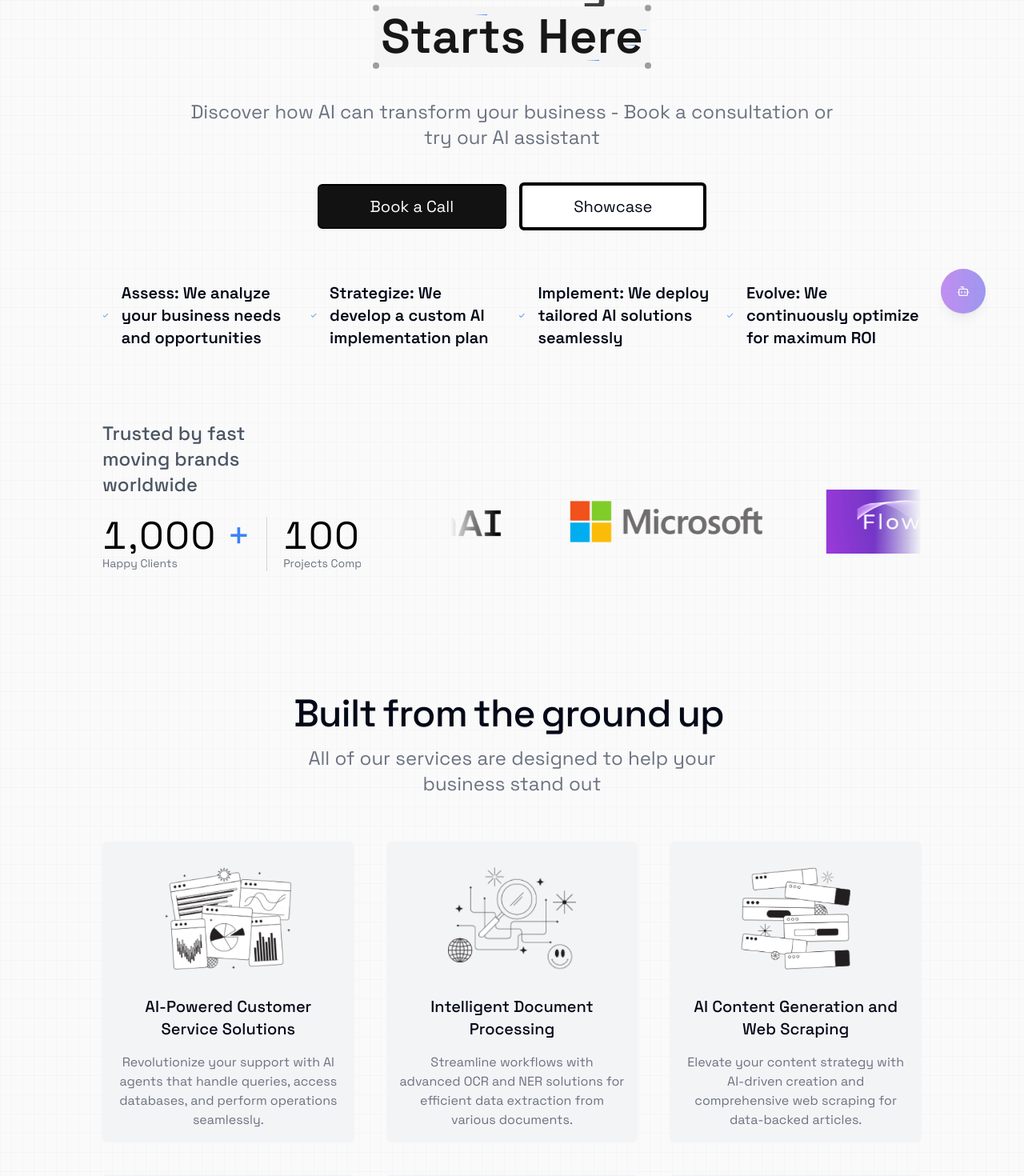
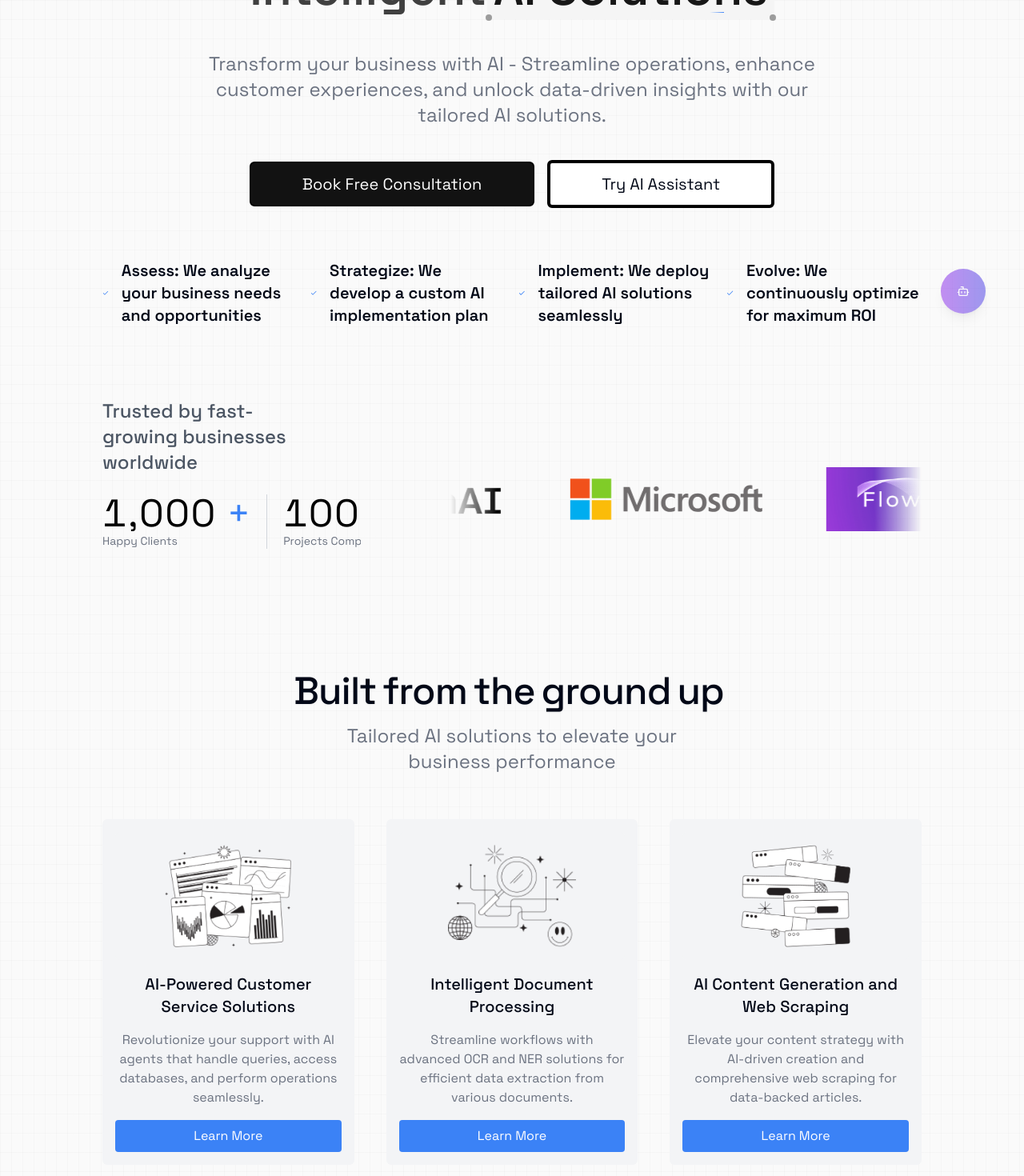
Before and after one commit to wssranjula/AI-Agency, a Next.js app: page / in a window 1280 px wide. Shown: the part 360-1830 px from the top of the page at 80% size. Built offline with nearby package versions, Linux system fonts and the light colour scheme; what flowise-sdk would draw is missing.

Commit message:
added some seo meta tags

```diff
--- a/app/page.tsx
+++ b/app/page.tsx
@@ -1,8 +1,7 @@
 "use client";
 
-import { AnimatedBeamMultipleOutputDemo } from "@/components/demos/animated-beam-demo";
+import Head from 'next/head';
 import { AnimatedShinyTextDemo } from "@/components/demos/animated-shiny-text-demo";
-import BoxRevealDemo from "@/components/demos/box-reveal-demo";
 import { CoverDemo } from "@/components/demos/cover-demo";
 import { ScrollBasedVelocityDemo } from "@/components/demos/scroll-based-velocity-demo";
 import { WordPullUpDemo } from "@/components/demos/word-pull-up-demo";
@@ -17,6 +16,8 @@ import { IconStarFilled } from "@tabler/icons-react";
 import { ShootingStarsAndStarsBackgroundDemo } from "@/components/demos/shooting-stars-demo";
 import LetsMakeThingsHappenSection from "@/components/ui/lets-make-things-happen";
 import ChatWidget from "@/components/chat-widget";
+import { AnimatedBeamMultipleOutputDemo } from "@/components/demos/animated-beam-demo";
+import BoxRevealDemo from "@/components/demos/box-reveal-demo";
 
 const services = [
   {
@@ -57,15 +58,22 @@ const services = [
   },
 ];
 
-export default function Home() {
+export default function Component() {
   return (
-    <div
-      className="overflow-clip
- inset-0
- -z-10 h-full w-full bg-[#fafafa]
-  bg-[linear-gradient(to_right,#8080800a_1px,transparent_1px),linear-gradient(to_bottom,#8080800a_1px,transparent_1px)]
-   bg-[size:14px_24px]"
-    >
+    <>
+      <Head>
+        <title>Intelliflow | AI-Powered Business Solutions for Enterprise Growth</title>
+        <meta name="description" content="Transform your business with Intelliflow's AI-powered solutions. Boost productivity, streamline operations, and gain valuable insights with our cutting-edge AI technology." />
+        <meta name="keywords" content="AI solutions, business automation, intelligent analytics, customer service AI, document processing, AI recruitment" />
+        <meta property="og:title" content="Intelliflow | AI-Powered Business Solutions" />
+        <meta property="og:description" content="Transform your business with Intelliflow's AI-powered solutions. Book a free consultation or try our AI assistant now." />
+        <meta property="og:image" content="/logo/l1.png" />
+        <meta property="og:url" content="https://intelliflow.ai" />
+        <meta name="twitter:card" content="summary_large_image" />
+        <link rel="canonical" href="https://intelliflow.ai" />
+      </Head>
+      <div className="overflow-clip inset-0 -z-10 h-full w-full bg-[#fafafa] bg-[linear-gradient(to_right,#8080800a_1px,transparent_1px),linear-gradient(to_bottom,#8080800a_1px,transparent_1px)] bg-[size:14px_24px]">
+        <header>
           <Element
             name="top"
             className="overflow-hidden rounded-[6px] top-5 sticky md:mx-auto z-50
@@ -75,14 +83,14 @@ export default function Home() {
             <Link href={"/"}>
               <Image
                 src={"/logo/l1.png"}
-            alt="Logo"
+                alt="Intelliflow Logo"
                 width={1000}
                 height={1000}
                 className="w-28"
               />
             </Link>
 
-        <div className="absolute right-1/2 translate-x-1/2 transform">
+            <nav className="absolute right-1/2 translate-x-1/2 transform">
               <div className="hidden md:flex gap-x-10 items-center text-gray-700 font-medium text-lg cursor-pointer">
                 <Link href={"/showcase"} className="hover:text-blue-500">
                   Showcase
@@ -105,17 +113,17 @@ export default function Home() {
                 </ScrollLink>
 
                 <ScrollLink
-              to="guarentees"
+                  to="testimonials"
                   smooth={true}
                   className="hover:text-blue-500"
                 >
                   Testimonials
                 </ScrollLink>
               </div>
-        </div>
+            </nav>
 
             <div className="flex items-center gap-x-4">
-          <a href="tel:519400200" className="hidden lg:flex">
+              <a href="tel:+94763520324" className="hidden lg:flex">
                 <button className="px-4 py-2 rounded-md flex items-center gap-x-3">
                   (+9476)-352-0324
                 </button>
@@ -141,62 +149,39 @@ export default function Home() {
               </Link>
             </div>
           </Element>
+        </header>
 
         <main className="md:pb-10">
-        <div className="md:px-0 mx-6 xl:w-4/5 2xl:w-[68%] md:mx-auto mt-14">
+          <section className="md:px-0 mx-6 xl:w-4/5 2xl:w-[68%] md:mx-auto mt-14">
             <AnimatedShinyTextDemo />
 
             <h1>
               <CoverDemo />
             </h1>
-          <p
-            className="md:text-center
-           text-xl md:text-2xl my-6 md:my-10 md:w-4/5 mx-auto text-gray-500"
-          >
-          Discover how AI can transform your business - Book a consultation or try our AI assistant
+            <p className="md:text-center text-xl md:text-2xl my-6 md:my-10 md:w-4/5 mx-auto text-gray-500">
+            Transform your business with AI - Streamline operations, enhance customer experiences, and unlock data-driven insights with our tailored AI solutions.
             </p>
 
-          <div
-            className="
-                 flex
-                  md:justify-center
-                  items-center
-                  gap-x-4
-                   "
-          >
+            <div className="flex md:justify-center items-center gap-x-4">
               <Link
                 href="/meeting"
-              className="py-3
-            px-10
-            md:px-16
-      md:text-xl
-      hover:bg-[#abcbff]
-      rounded-[6px]
-      border-2
-      border-black
-      dark:border-white
-       bg-[#121212]
-       text-white
-       transition
-       duration-200
-       hover:shadow-[1px_1px_rgba(0,0,0),2px_2px_rgba(0,0,0),3px_3px_rgba(0,0,0),4px_4px_rgba(0,0,0),5px_5px_0px_0px_rgba(0,0,0)] dark:shadow-[1px_1px_rgba(255,255,255),2px_2px_rgba(255,255,255),3px_3px_rgba(255,255,255),4px_4px_rgba(255,255,255),5px_5px_0px_0px_rgba(255,255,255)] "
+                className="py-3 px-10 md:px-16 md:text-xl hover:bg-[#abcbff] rounded-[6px] border-2 border-black dark:border-white bg-[#121212] text-white transition duration-200 hover:shadow-[1px_1px_rgba(0,0,0),2px_2px_rgba(0,0,0),3px_3px_rgba(0,0,0),4px_4px_rgba(0,0,0),5px_5px_0px_0px_rgba(0,0,0)] dark:shadow-[1px_1px_rgba(255,255,255),2px_2px_rgba(255,255,255),3px_3px_rgba(255,255,255),4px_4px_rgba(255,255,255),5px_5px_0px_0px_rgba(255,255,255)]"
               >
-              Book a Call
+                Book Free Consultation
               </Link>
               <Link
-              href={"/showcase"}
-              className="
-              bg-white
-   py-3
-   px-10
-   md:px-16
-      md:text-xl
-        border-4
-        border-black
-        rounded-[6px]
-        hover:shadow-[1px_1px_rgba(0,0,0),2px_2px_rgba(0,0,0),3px_3px_rgba(0,0,0),4px_4px_rgba(0,0,0),5px_5px_0px_0px_rgba(0,0,0)] dark:shadow-[1px_1px_rgba(255,255,255),2px_2px_rgba(255,255,255),3px_3px_rgba(255,255,255),4px_4px_rgba(255,255,255),5px_5px_0px_0px_rgba(255,255,255)]"
+                href="#"
+                onClick={(e) => {
+                  e.preventDefault();
+                  const chatWidget = document.getElementById('chat-widget');
+                  if (chatWidget) {
+                    chatWidget.style.display = 'block';
+                    chatWidget.focus();
+                  }
+                }}
+                className="bg-white py-3 px-10 md:px-16 md:text-xl border-4 border-black rounded-[6px] hover:shadow-[1px_1px_rgba(0,0,0),2px_2px_rgba(0,0,0),3px_3px_rgba(0,0,0),4px_4px_rgba(0,0,0),5px_5px_0px_0px_rgba(0,0,0)] dark:shadow-[1px_1px_rgba(255,255,255),2px_2px_rgba(255,255,255),3px_3px_rgba(255,255,255),4px_4px_rgba(255,255,255),5px_5px_0px_0px_rgba(255,255,255)]"
               >
-              Showcase
+                Try AI Assistant
               </Link>
             </div>
 
@@ -229,29 +214,29 @@ export default function Home() {
 
             <div className="md:flex items-center justify-between gap-y-4 my-10 gap-x-28 mx-auto">
               <div className="md:w-2/5">
-              <h1 className="text-2xl font-medium text-gray-600 w-4/5">
-                Trusted by fast moving brands worldwide
-              </h1>
+                <h2 className="text-2xl font-medium text-gray-600 w-4/5">
+                  Trusted by fast-growing businesses worldwide
+                </h2>
 
                 <div className="flex my-6 gap-x-5 w-full">
                   <div>
-                  <h1 className="text-blue-500 text-3xl md:text-5xl">
+                    <h3 className="text-blue-500 text-3xl md:text-5xl">
                       <NumberTicker value={1000} /> +
                       <p className="text-gray-500 text-sm md:text-md">
                         Happy Clients
                       </p>
-                  </h1>
+                    </h3>
                   </div>
 
                   <div className="w-px bg-gray-300 self-stretch"></div>
 
                   <div className="flex-1 min-w-0">
-                  <h1 className="text-blue-500 text-3xl md:text-5xl whitespace-nowrap overflow-hidden">
+                    <h3 className="text-blue-500 text-3xl md:text-5xl whitespace-nowrap overflow-hidden">
                       <NumberTicker value={100} /> +
                       <p className="text-gray-500 text-sm md:text-md">
                         Projects Completed
                       </p>
-                  </h1>
+                    </h3>
                   </div>
                 </div>
               </div>
@@ -289,16 +274,16 @@ export default function Home() {
                 />
               </section>
             </div>
-        </div>
+          </section>
         </main>
 
         <Element name="services">
-        <div className="md:px-0 mx-6 xl:w-4/5 2xl:w-[68%] md:mx-auto ">
-          <h1>
+          <section className="md:px-0 mx-6 xl:w-4/5 2xl:w-[68%] md:mx-auto ">
+            <h2>
               <WordPullUpDemo />
-          </h1>
+            </h2>
             <p className="md:text-center py-4 md:w-1/2 mx-auto text-xl md:text-2xl text-gray-500">
-            All of our services are designed to help your business stand out
+              Tailored AI solutions to elevate your business performance
             </p>
 
             <div className="grid grid-cols-1 md:grid-cols-3 gap-10 mt-10">
@@ -311,15 +296,22 @@ export default function Home() {
                     src={service.icon}
                     width={10000}
                     height={10000}
+
                     className="object-contain bg-gray-100 p-4 w-full h-40 rounded-md"
-                  alt="image"
+                    alt={service.title}
                   />
-                <h1 className="text-xl font-medium">{service.title}</h1>
+                  <h3 className="text-xl font-medium">{service.title}</h3>
                   <p className="text-gray-500">{service.description}</p>
+                  <Link
+                    href="/meeting"
+                    className="mt-4 inline-block bg-blue-500 text-white py-2 px-4 rounded hover:bg-blue-600 transition duration-300"
+                  >
+                    Learn More
+                  </Link>
                 </div>
               ))}
             </div>
-        </div>
+          </section>
         </Element>
 
         <section className="py-20">
@@ -327,8 +319,8 @@ export default function Home() {
         </section>
 
         <Element name="process">
-        <main className="md:px-0 mx-6 md:mx-auto">
-          <h1 className="text-3xl md:text-5xl md:text-center font-medium flex items-center gap-x-2 mx-auto justify-center">
+          <section className="md:px-0 mx-6 md:mx-auto">
+            <h2 className="text-3xl md:text-5xl md:text-center font-medium flex items-center gap-x-2 mx-auto justify-center">
               Our{" "}
               <span className="text-blue-500 flex gap-x-1 items-center">
                 {" "}
@@ -337,7 +329,7 @@ export default function Home() {
                   width={10000}
                   height={10000}
                   className="w-6"
-                alt="image"
+                  alt="Squiggle"
                 />
                 Creative
                 <Image
@@ -345,17 +337,13 @@ export default function Home() {
                   width={10000}
                   height={10000}
                   className="w-6 mb-8"
-                alt="image"
+                  alt="Star"
                 />
               </span>{" "}
               Process
-          </h1>
+            </h2>
 
-          <p
-            className="text-center
-          py-4 md:w-1/2 mx-auto
-          text-xl md:text-2xl text-gray-500"
-          >
+            <p className="text-center py-4  md:w-1/2 mx-auto text-xl md:text-2xl text-gray-500">
               All of our services are designed to help your business to get
               noticed.
             </p>
@@ -368,24 +356,17 @@ export default function Home() {
                 <BoxRevealDemo />
               </div>
             </div>
-        </main>
+          </section>
         </Element>
 
-      <section>
-        <main className="md:flex items-center justify-center space-y-6 md:space-y-0 md:gap-x-20 xl:w-4/5 2xl:w-[68%] mx-auto px-6 md:px-0">
-          {/* <Image
-            src={"/logo/logo.webp"}
-            width={10000}
-            height={10000}
-            className=" md:w-1/3 rounded-md"
-            alt="image"
-          /> */}
+        <Element name="testimonials">
+          <section className="bg-gray-100 py-16">
+            <div className="md:flex items-center justify-center space-y-6 md:space-y-0 md:gap-x-20 xl:w-4/5 2xl:w-[68%] mx-auto px-6 md:px-0">
               <div className="flex flex-col gap-y-5 md:w-1/2">
-            <h1 className="text-lg md:text-2xl ">
-              &quot;We&apos;ve able to change out business in big way &apos;ve
-              been amazing to work with. They&apos;ve helped us grow our
-              business and we couldn&apos;t be happier with the results. &quot;
-            </h1>
+                <h2 className="text-2xl md:text-3xl font-bold mb-4">What Our Clients Say</h2>
+                <blockquote className="text-lg md:text-2xl ">
+                  "Intelliflow has transformed our business operations. Their AI solutions have streamlined our processes and significantly improved our customer service. The ROI has been remarkable."
+                </blockquote>
                 <div className="flex items-center gap-x-1">
                   <IconStarFilled className="text-4xl text-yellow-500" />
                   <IconStarFilled className="text-4xl text-yellow-500" />
@@ -393,19 +374,15 @@ export default function Home() {
                   <IconStarFilled className="text-4xl text-yellow-500" />
                   <IconStarFilled className="text-4xl text-yellow-500" />
                 </div>
-
-            <span className="text-xl font-medium">
-              Mike, Payne <br />
+                <cite className="text-xl font-medium">
+                  Mike Payne <br />
                   CEO, Payne Enterprises
-            </span>
+                </cite>
               </div>
               <div className="flex flex-col gap-y-5 md:w-1/2">
-            <h1 className="text-lg md:text-2xl ">
-              &quot;We&apos;ve been working with Intelliflow for over 1 years
-              and they&apos;ve been amazing to work with. They&apos;ve helped us
-              grow our business and we couldn&apos;t be happier with the
-              results. &quot;
-            </h1>
+                <blockquote className="text-lg md:text-2xl ">
+                  "Working with Intelliflow for over a year has been a game-changer. Their AI-powered solutions have helped us scale our operations and stay ahead of the competition. Highly recommended!"
+                </blockquote>
                 <div className="flex items-center gap-x-1">
                   <IconStarFilled className="text-4xl text-yellow-500" />
                   <IconStarFilled className="text-4xl text-yellow-500" />
@@ -413,14 +390,14 @@ export default function Home() {
                   <IconStarFilled className="text-4xl text-yellow-500" />
                   <IconStarFilled className="text-4xl text-yellow-500" />
                 </div>
-
-            <span className="text-xl font-medium">
-              Jordan, Brisson <br />
+                <cite className="text-xl font-medium">
+                  Jordan Brisson <br />
                   CEO, Atlas Massage
-            </span>
+                </cite>
               </div>
-        </main>
+            </div>
           </section>
+        </Element>
 
         <Element name="guarentees">
           <ShootingStarsAndStarsBackgroundDemo />
@@ -430,31 +407,34 @@ export default function Home() {
           <LetsMakeThingsHappenSection />
         </section>
 
-      <footer className="bg-[#fafafa] py-10  px-6 md:px-0 md:mx-auto border-t">
-        <div className="flex flex-col  justify-between gap-y-3 xl:w-4/5 2xl:w-[68%] mx-auto">
-          <h1 className="text-3xl md:text-5xl font-medium ">
+
+        <footer className="bg-[#fafafa] py-10 px-6 md:px-0 md:mx-auto border-t">
+          <div className="flex flex-col justify-between gap-y-3 xl:w-4/5 2xl:w-[68%] mx-auto">
             <Image
               src={"/logo/l1.png"}
               width={10000}
               height={10000}
               className="w-40"
-              alt="image"
-            />{" "}
-          </h1>
-          <p className="text-left  text-xl  text-gray-500">+9476-352-0324</p>
-          <p className="text-left  text-xl  text-gray-500">
-            wssranjula1@gmail.com
+              alt="Intelliflow Logo"
+            />
+            <p className="text-left text-xl text-gray-500">+9476-352-0324</p>
+            <p className="text-left text-xl text-gray-500">
+              contact@intelliflow.ai
             </p>
           </div>
 
           <div className="flex md:justify-center gap-x-4 mt-10">
             © 2025 Intelliflow. All Rights Reserved.
-          <Link href="/" className="text-blue-500">
+            <Link href="/privacy-policy" className="text-blue-500">
               Privacy Policy
+            </Link>
+            <Link href="/terms-of-service" className="text-blue-500">
+              Terms of Service
             </Link>
           </div>
         </footer>
-      <ChatWidget />
+        <ChatWidget  />
       </div>
+    </>
   );
 }
--- a/components/demos/cover-demo.tsx
+++ b/components/demos/cover-demo.tsx
@@ -13,7 +13,7 @@ export function CoverDemo() {
          z-20
          bg-clip-text
           text-transparent bg-gradient-to-b from-neutral-800 via-neutral-700 to-neutral-700 dark:from-neutral-800 dark:via-white dark:to-white">
-         Automate, Innovate, Profit: Your AI Journey  <br/> <Cover> Starts Here</Cover>
+         Empowering Businesses with Intelligent<Cover>AI Solutions</Cover>
       </h1>
     </div>
   );
```
Lines whose indentation alone changed are shown as unchanged.
